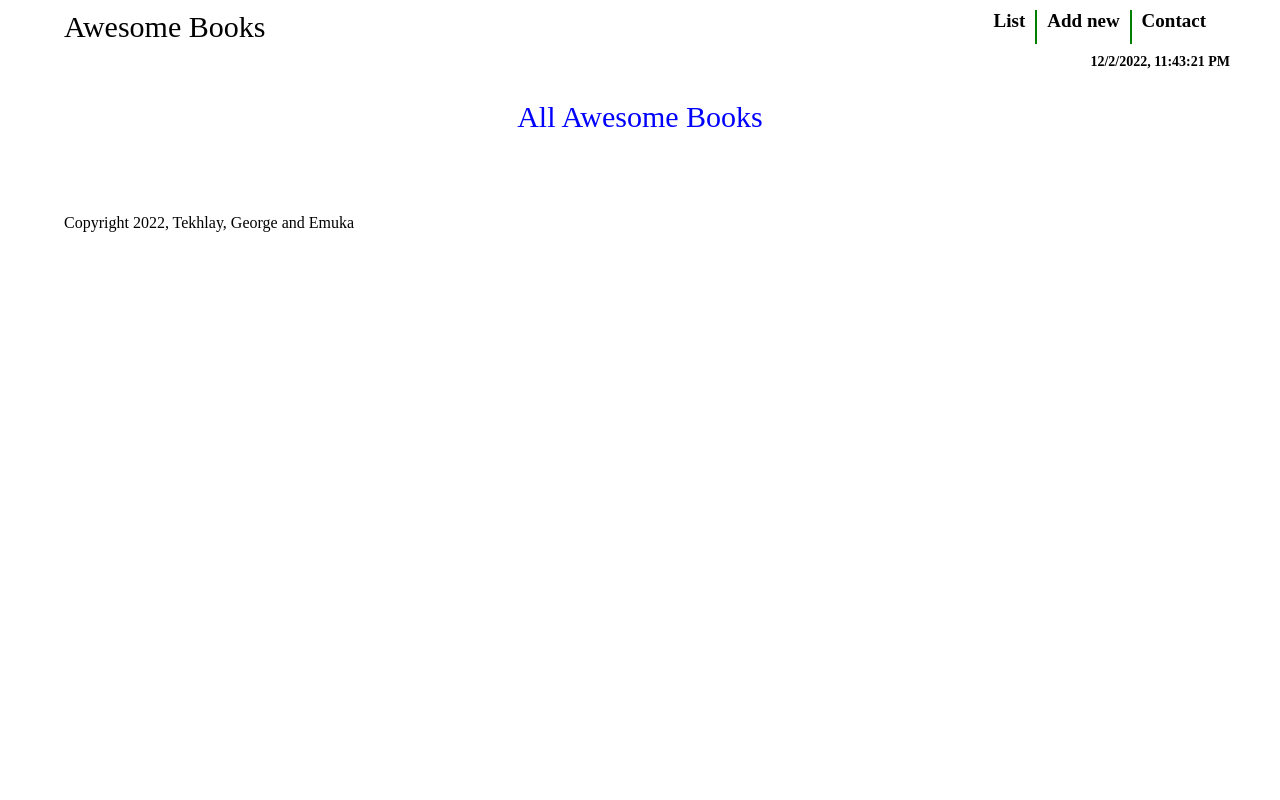
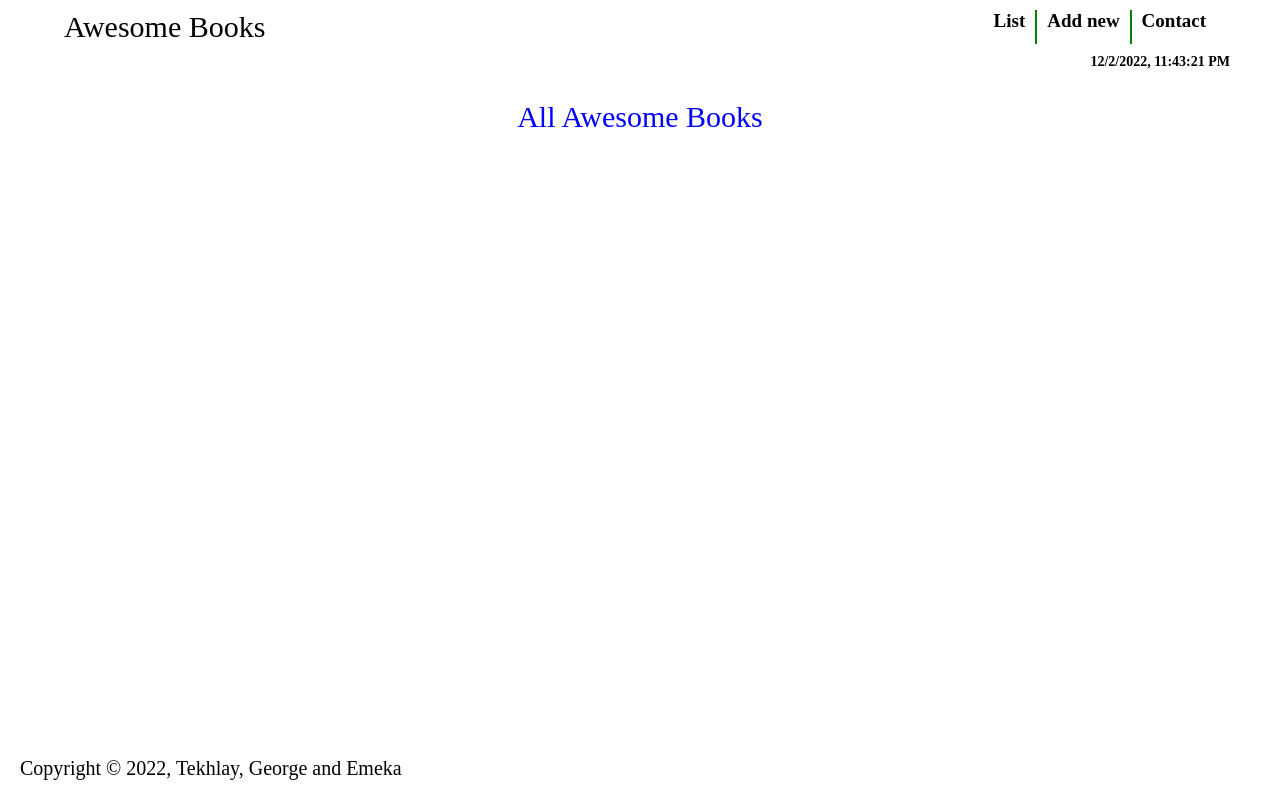
Before and after one commit to Tekhlay/Awesome-books, a website: page index.html in a window 1280 px wide. Drawn offline with Linux system fonts and the light colour scheme.

Commit message:
Make footer to stick bottom always

```diff
--- a/app.js
+++ b/app.js
@@ -67,7 +67,7 @@ const author = document.querySelector('#author');
 // Add Button
 const addnewBook = document.getElementById('add-btn');
 addnewBook.addEventListener('click', () => {
-  if (title.value === '' && author.value === '') {
+  if (title.value === '' || author.value === '') {
     showAlert();
   } else {
     const item = getformInput();
--- a/css/style.css
+++ b/css/style.css
@@ -187,10 +187,13 @@
 }
 
 .footer-main {
+  position: absolute;
+  bottom: 0;
   width: 90%;
   margin: 0 auto;
 }
 
 .footer-logo {
-  margin-top: 50px;
+  margin: 20px;
+  font-size: 20px;
 }
--- a/index.html
+++ b/index.html
@@ -56,7 +56,7 @@
     </main>
     <footer class="footer-main">
         <div class="footer-logo">
-            Copyright 2022, Tekhlay, George and Emuka
+            Copyright &copy; 2022, Tekhlay, George and Emeka
         </div>
     </footer>
     <script src="app.js"></script>
```
